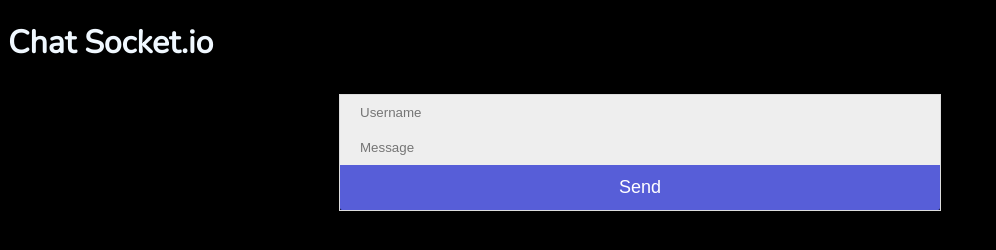
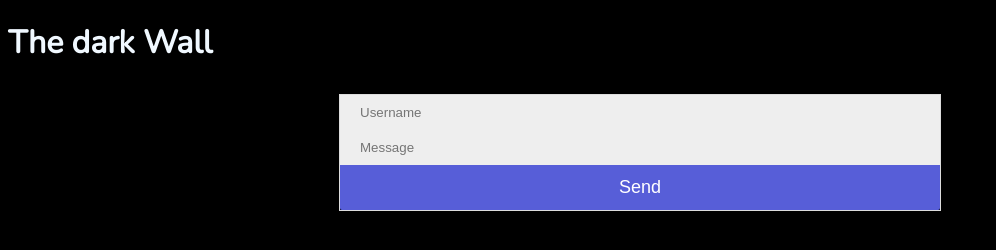
Before and after one commit to ebaldonedo/web-sockets.io, a website: page public/index.html in a window 1280 px wide. Shown: the whole page, without its empty margins (0-996 px from the left). Drawn offline with nearby package versions, Linux system fonts and the light colour scheme; no server answers.

Commit message:
2nd commit

```diff
--- a/public/index.html
+++ b/public/index.html
@@ -4,12 +4,13 @@
     <meta charset="UTF-8">
     <meta http-equiv="X-UA-Compatible" content="IE=edge">
     <meta name="viewport" content="width=device-width, initial-scale=1.0">
-    <title>Socket.io</title>
+    <title>Darkwall</title>
     <link href='https://fonts.googleapis.com/css?family=Nunito' rel='stylesheet'>
     <link rel="stylesheet" href="main.css">
 </head>
 <body>
-   <h1>Chat Socket.io</h1>
+   <h1>The dark
+     Wall</h1>
 
     <div id="chat-container">
         <div id="chat window">
--- a/public/main.css
+++ b/public/main.css
@@ -44,6 +44,7 @@
     width:100% ;
 }
 
+
 button{
     background: #575ed8;
     color: #fff;
```
